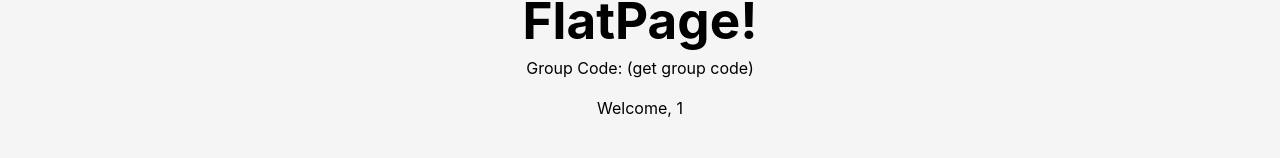
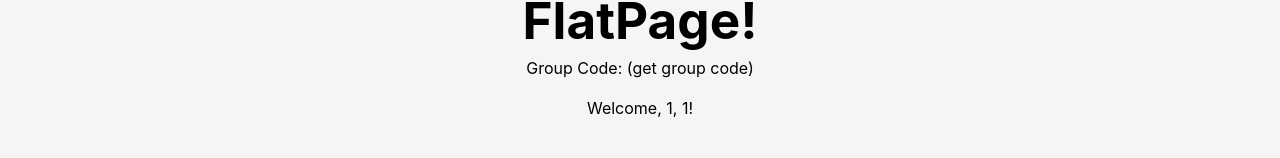
Before and after one commit to tamrachan/FlatQuestWeb, a React (Vite) app in the folder front-end/: page /flatpage/1 in a window 1280 px wide. Shown: the part 112-270 px from the top of the page. Built offline with nearby package versions, Linux system fonts and the light colour scheme; no server answers.

Commit message:
Hypothetical changes

```diff
--- a/front-end/src/pages/FlatPage.jsx
+++ b/front-end/src/pages/FlatPage.jsx
@@ -10,6 +10,7 @@ import axios from "axios";
 
 function FlatPage() {
     const params = useParams();
+    const { username } = useParams(); // Same but shorthand hypothetically?
 
     console.log(params.username, "username");
 
@@ -28,7 +29,7 @@ function FlatPage() {
         <div className="title">
         <h1>FlatPage!</h1>
         <p>Group Code: (get group code)  </p>
-        <p>Welcome, {params.username}
+        <p>Welcome, {params.username}, {username}!
             {/* {user.user} {user.pass} */}
         </p>
         </div>
--- a/front-end/src/pages/Login.jsx
+++ b/front-end/src/pages/Login.jsx
@@ -19,7 +19,7 @@ function Login() {
                 axios.post('http://localhost:5050/record/login', {email, pass})
                     .then(result => {
                         console.log("Login successful:", result);
-                        let flatPagePath = '/flatpage/' + {email};
+                        let flatPagePath = `/flatpage/${email}`;
                         navigate(flatPagePath); // Redirect to home
                     })
                     .catch(err => console.log(err))
```
